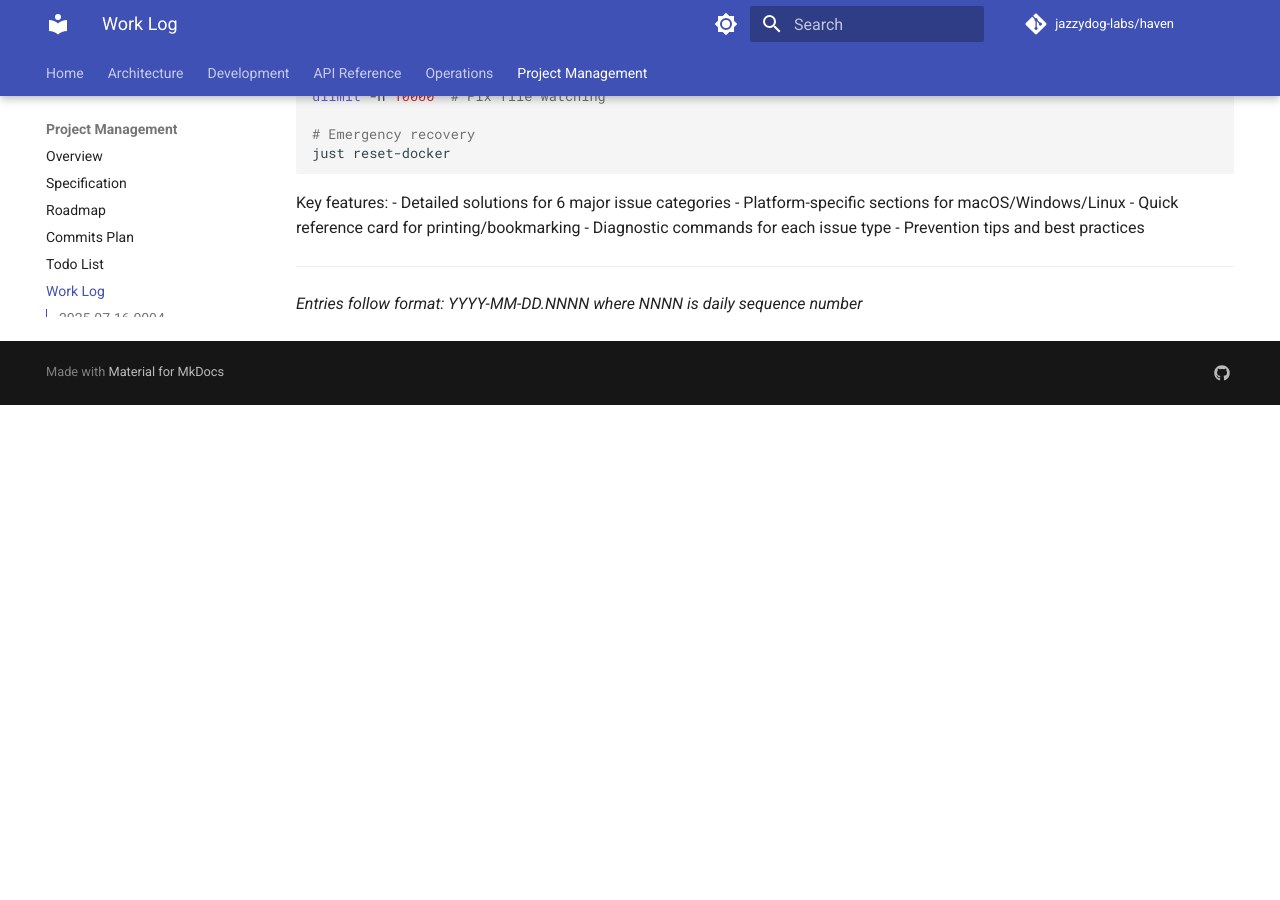
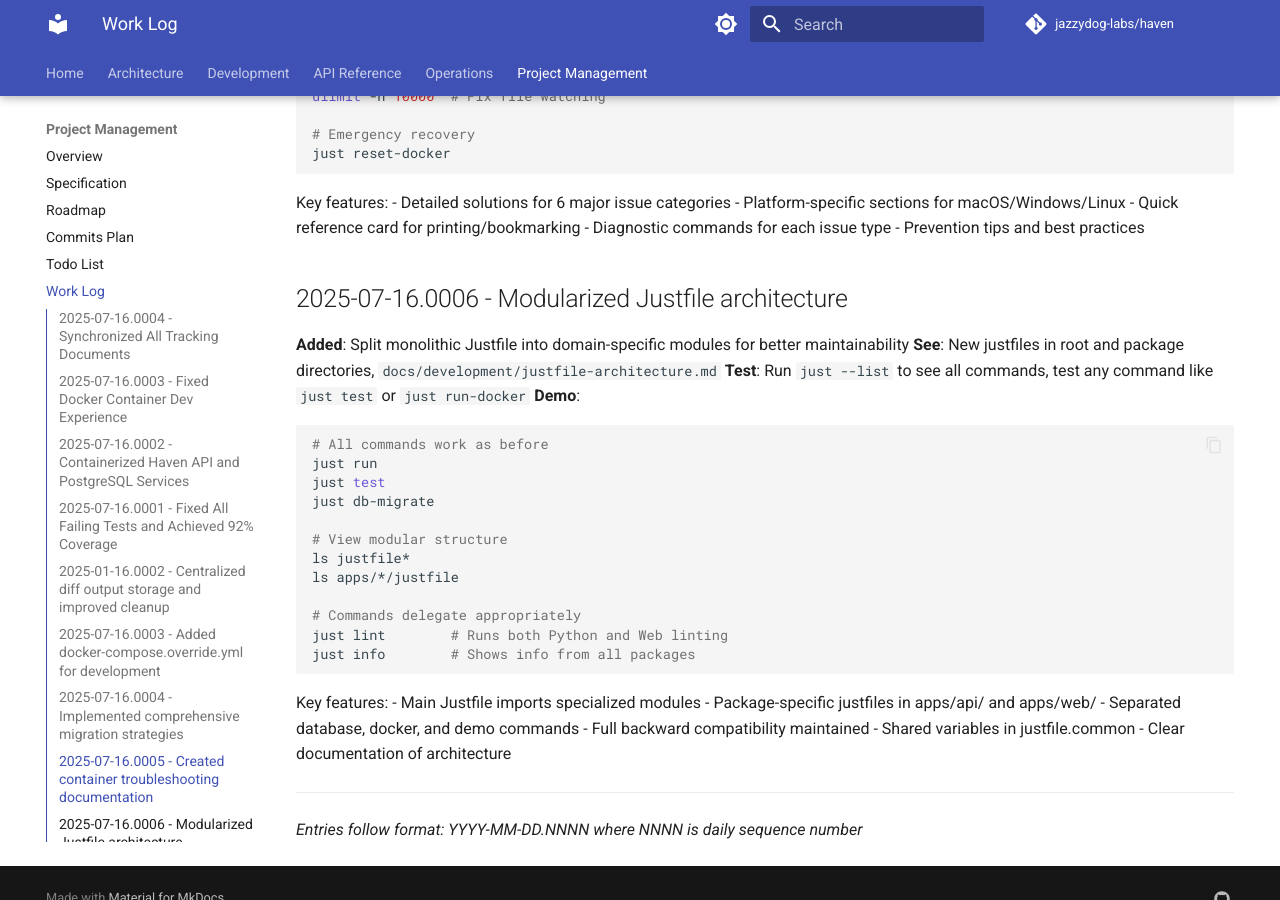
Before and after one commit to jazzydog-labs/haven, an MkDocs documentation site: the page built from docs/project-management/work-log.md, in a window 1280 px wide and 900 px high, scrolled down 3533 px. Built offline with MkDocs 1.6.1 and Material for MkDocs 9.7.7, drawn with Linux system fonts in a browser that asks for light colours; comment, search, counter and statistics services are not loaded; the version menu is left out; before the commit the page ends 3938 px from its top, so only the background shows below that.

Commit message:
chore: Move modular-justfiles task to closed
Task completed - Justfile successfully modularized

🤖 Generated with [Claude Code](https://claude.ai/code)

Co-Authored-By: Claude <noreply@anthropic.com>

````diff
--- a/docs/project-management/work-log.md
+++ b/docs/project-management/work-log.md
@@ -186,6 +186,34 @@ Key features:
 - Diagnostic commands for each issue type
 - Prevention tips and best practices
 
+## 2025-07-16.0006 - Modularized Justfile architecture
+**Added**: Split monolithic Justfile into domain-specific modules for better maintainability
+**See**: New justfiles in root and package directories, `docs/development/justfile-architecture.md`
+**Test**: Run `just --list` to see all commands, test any command like `just test` or `just run-docker`
+**Demo**:
+```bash
+# All commands work as before
+just run
+just test
+just db-migrate
+
+# View modular structure
+ls justfile*
+ls apps/*/justfile
+
+# Commands delegate appropriately
+just lint        # Runs both Python and Web linting
+just info        # Shows info from all packages
+```
+
+Key features:
+- Main Justfile imports specialized modules
+- Package-specific justfiles in apps/api/ and apps/web/
+- Separated database, docker, and demo commands
+- Full backward compatibility maintained
+- Shared variables in justfile.common
+- Clear documentation of architecture
+
 ---
 
 *Entries follow format: YYYY-MM-DD.NNNN where NNNN is daily sequence number*
````
Also changed, not shown: docs/project-management/tasks/closed/modular-justfiles.md (renamed from docs/project-management/tasks/open/modular-justfiles.md).
